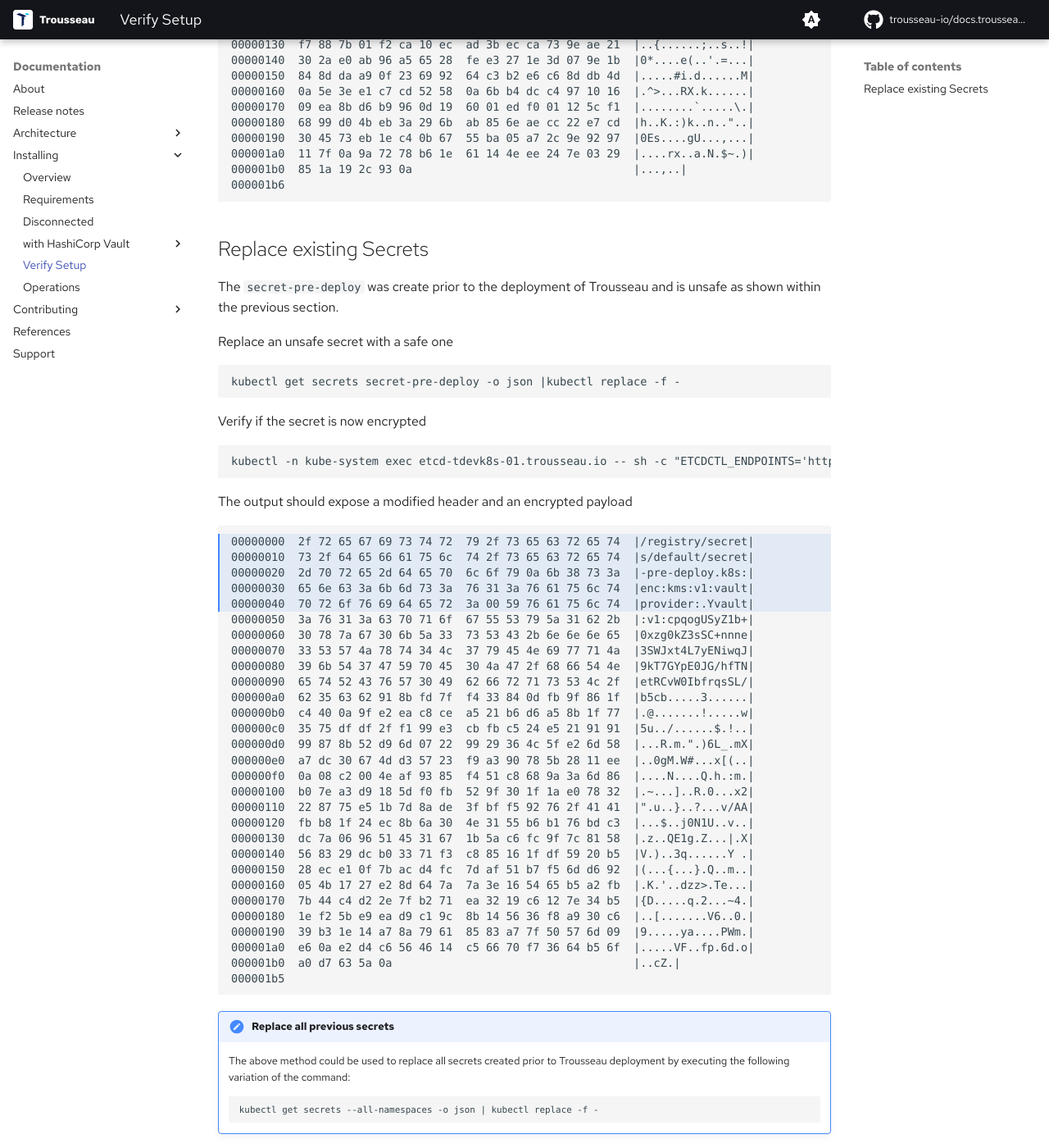
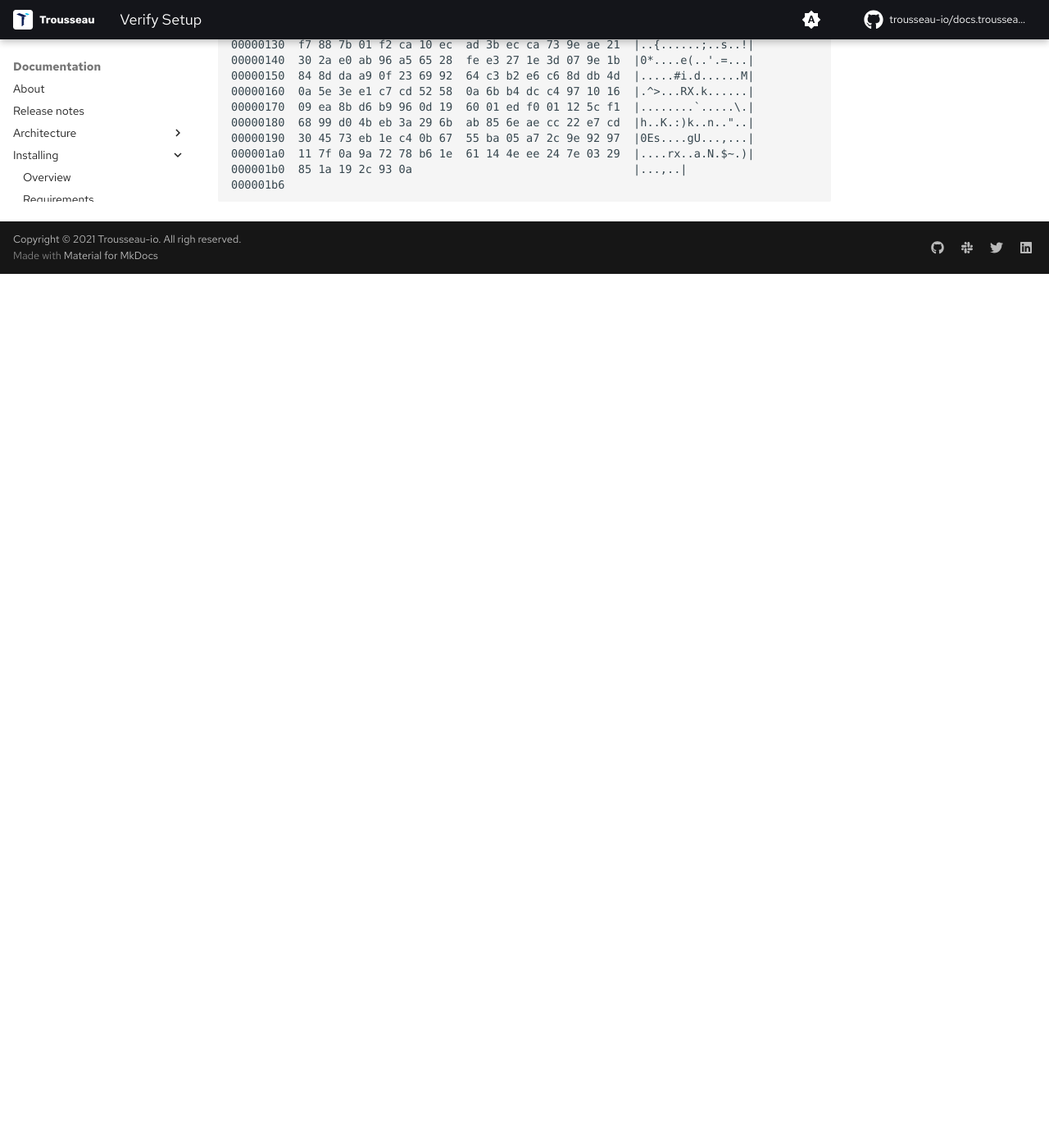
Before and after one commit to Trousseau-io/docs.trousseau.io, an MkDocs documentation site: the page built from docs/trousseau/verify-setup.md, in a window 1280 px wide and 1400 px high, scrolled down 1416 px. Shown: the whole window at 82% size. Built offline with MkDocs 1.6.1 and Material for MkDocs 9.7.7, drawn with Linux system fonts in a browser that asks for light colours; some web fonts are replaced; comment, search, counter and statistics services are not loaded; after the commit the page ends 1750 px from its top, so only the background shows below that.

Commit message:
Update verify-setup.md

````diff
--- a/docs/trousseau/verify-setup.md
+++ b/docs/trousseau/verify-setup.md
@@ -73,55 +73,3 @@ The output should expose a modified header and an encrypted payload
 000001b0  85 1a 19 2c 93 0a                                 |...,..|
 000001b6
 ```
-
-## Replace existing Secrets
-The ```secret-pre-deploy``` was create prior to the deployment of Trousseau and is unsafe as shown within the previous section.
-
-Replace an unsafe secret with a safe one
-```
-kubectl get secrets secret-pre-deploy -o json |kubectl replace -f -
-```
-
-Verify if the secret is now encrypted
-```
-kubectl -n kube-system exec etcd-tdevk8s-01.trousseau.io -- sh -c "ETCDCTL_ENDPOINTS='https://127.0.0.1:2379' ETCDCTL_CACERT='/var/lib/rancher/rke2/server/tls/etcd/server-ca.crt' ETCDCTL_CERT='/var/lib/rancher/rke2/server/tls/etcd/server-client.crt' ETCDCTL_KEY='/var/lib/rancher/rke2/server/tls/etcd/server-client.key' ETCDCTL_API=3 etcdctl get /registry/secrets/default/secret-pre-deploy" | hexdump -C
-```
-
-The output should expose a modified header and an encrypted payload
-``` hl_lines="1 2 3 4 5"
-00000000  2f 72 65 67 69 73 74 72  79 2f 73 65 63 72 65 74  |/registry/secret|
-00000010  73 2f 64 65 66 61 75 6c  74 2f 73 65 63 72 65 74  |s/default/secret|
-00000020  2d 70 72 65 2d 64 65 70  6c 6f 79 0a 6b 38 73 3a  |-pre-deploy.k8s:|
-00000030  65 6e 63 3a 6b 6d 73 3a  76 31 3a 76 61 75 6c 74  |enc:kms:v1:vault|
-00000040  70 72 6f 76 69 64 65 72  3a 00 59 76 61 75 6c 74  |provider:.Yvault|
-00000050  3a 76 31 3a 63 70 71 6f  67 55 53 79 5a 31 62 2b  |:v1:cpqogUSyZ1b+|
-00000060  30 78 7a 67 30 6b 5a 33  73 53 43 2b 6e 6e 6e 65  |0xzg0kZ3sSC+nnne|
-00000070  33 53 57 4a 78 74 34 4c  37 79 45 4e 69 77 71 4a  |3SWJxt4L7yENiwqJ|
-00000080  39 6b 54 37 47 59 70 45  30 4a 47 2f 68 66 54 4e  |9kT7GYpE0JG/hfTN|
-00000090  65 74 52 43 76 57 30 49  62 66 72 71 73 53 4c 2f  |etRCvW0IbfrqsSL/|
-000000a0  62 35 63 62 91 8b fd 7f  f4 33 84 0d fb 9f 86 1f  |b5cb.....3......|
-000000b0  c4 40 0a 9f e2 ea c8 ce  a5 21 b6 d6 a5 8b 1f 77  |.@.......!.....w|
-000000c0  35 75 df df 2f f1 99 e3  cb fb c5 24 e5 21 91 91  |5u../......$.!..|
-000000d0  99 87 8b 52 d9 6d 07 22  99 29 36 4c 5f e2 6d 58  |...R.m.".)6L_.mX|
-000000e0  a7 dc 30 67 4d d3 57 23  f9 a3 90 78 5b 28 11 ee  |..0gM.W#...x[(..|
-000000f0  0a 08 c2 00 4e af 93 85  f4 51 c8 68 9a 3a 6d 86  |....N....Q.h.:m.|
-00000100  b0 7e a3 d9 18 5d f0 fb  52 9f 30 1f 1a e0 78 32  |.~...]..R.0...x2|
-00000110  22 87 75 e5 1b 7d 8a de  3f bf f5 92 76 2f 41 41  |".u..}..?...v/AA|
-00000120  fb b8 1f 24 ec 8b 6a 30  4e 31 55 b6 b1 76 bd c3  |...$..j0N1U..v..|
-00000130  dc 7a 06 96 51 45 31 67  1b 5a c6 fc 9f 7c 81 58  |.z..QE1g.Z...|.X|
-00000140  56 83 29 dc b0 33 71 f3  c8 85 16 1f df 59 20 b5  |V.)..3q......Y .|
-00000150  28 ec e1 0f 7b ac d4 fc  7d af 51 b7 f5 6d d6 92  |(...{...}.Q..m..|
-00000160  05 4b 17 27 e2 8d 64 7a  7a 3e 16 54 65 b5 a2 fb  |.K.'..dzz>.Te...|
-00000170  7b 44 c4 d2 2e 7f b2 71  ea 32 19 c6 12 7e 34 b5  |{D.....q.2...~4.|
-00000180  1e f2 5b e9 ea d9 c1 9c  8b 14 56 36 f8 a9 30 c6  |..[.......V6..0.|
-00000190  39 b3 1e 14 a7 8a 79 61  85 83 a7 7f 50 57 6d 09  |9.....ya....PWm.|
-000001a0  e6 0a e2 d4 c6 56 46 14  c5 66 70 f7 36 64 b5 6f  |.....VF..fp.6d.o|
-000001b0  a0 d7 63 5a 0a                                    |..cZ.|
-000001b5
-```
-
-!!! note "Replace all previous secrets"
-    The above method could be used to replace all secrets created prior to Trousseau deployment by executing the following variation of the command:
-    ```
-    kubectl get secrets --all-namespaces -o json | kubectl replace -f -
-    ```
````
